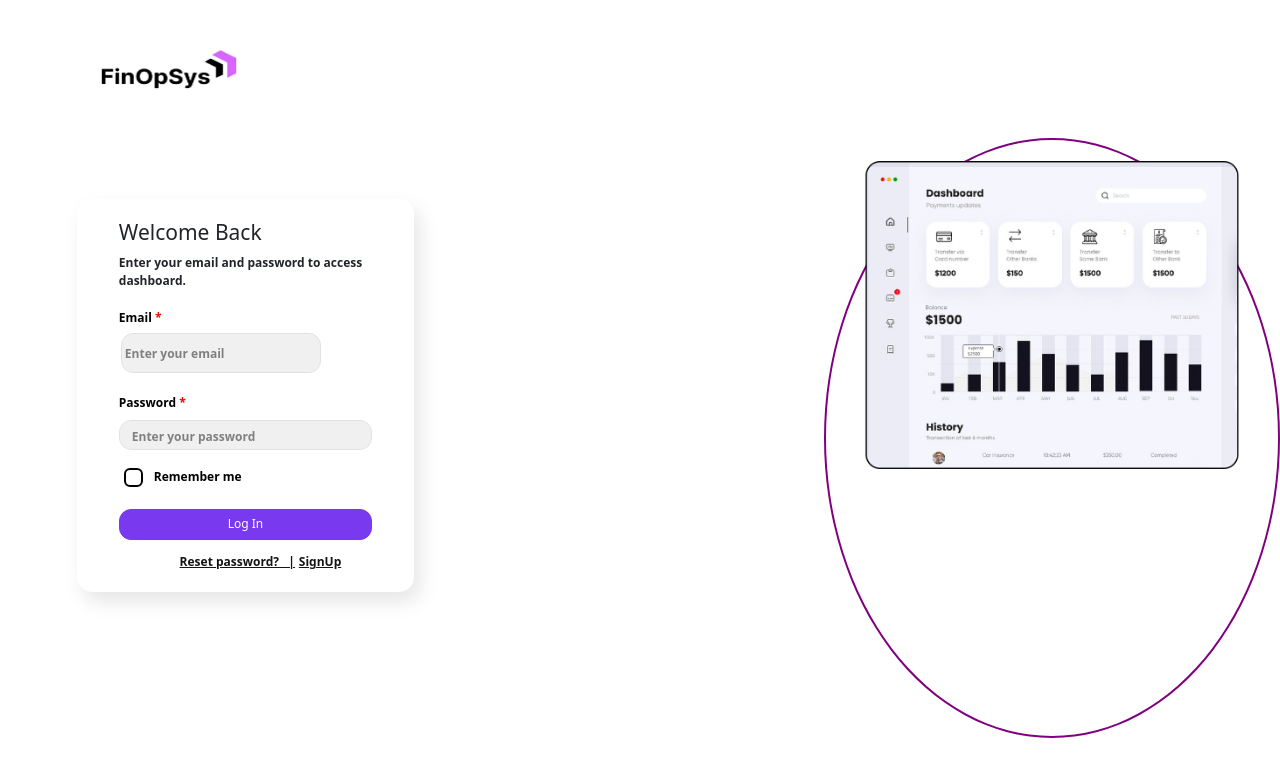
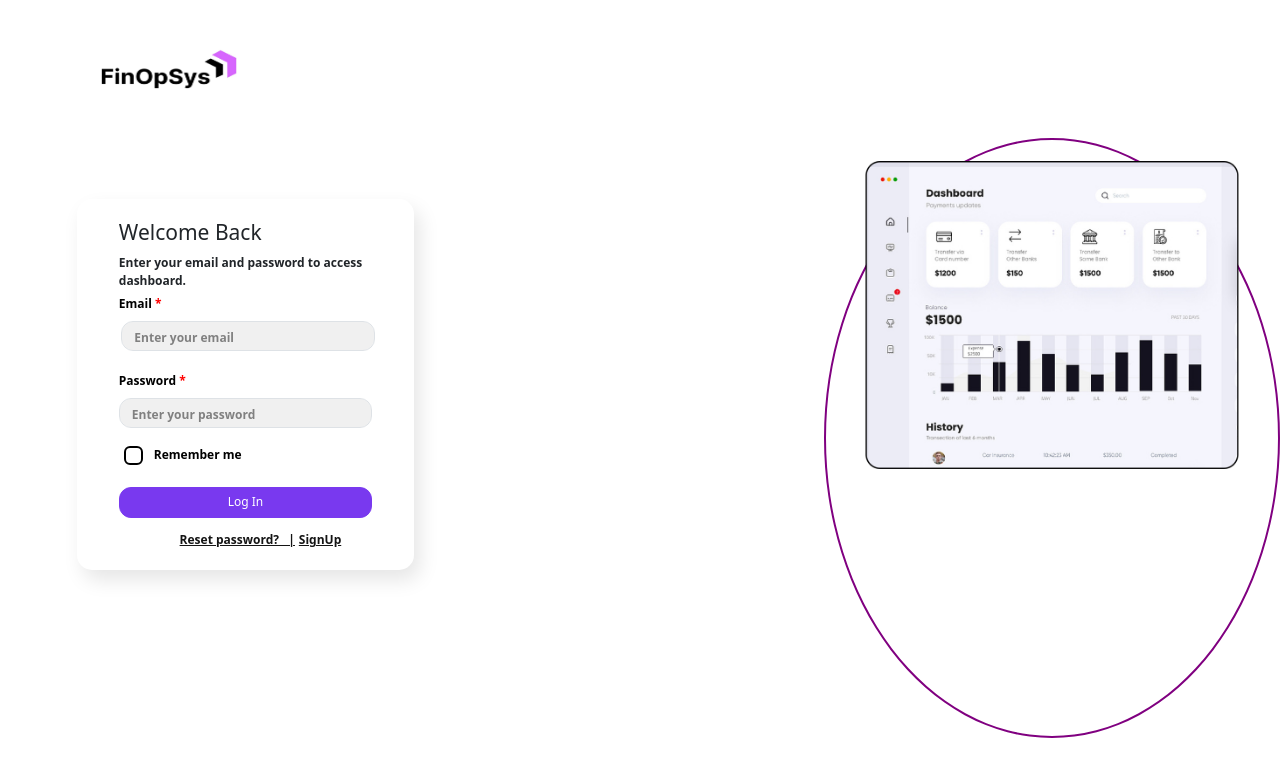
Before and after one commit to FinOpSys-India/frontend-fdev, a React (Create React App) app: page /login in a window 1280 px wide. Shown: the top 776 px of the page. Built offline with nearby package versions, Linux system fonts and the light colour scheme; no server answers.

Commit message:
changed css of Login form

```diff
--- a/src/Login/Login.js
+++ b/src/Login/Login.js
@@ -85,18 +85,12 @@ function Login() {
             </div>
 
             <div className="mb-3">
-              <label htmlFor="email" className="form-label email">
+              <label htmlFor="emailLogin" className="form-label">
                 Email <span style={{color:"red"}}>*</span>
               </label>
-              <input
-                type="email"
-                className="form-control input"
-                id="email"
-                style={{marginLeft:'1%'}}
-                aria-describedby="emailHelp"
-                placeholder="Enter your email" required
-                value={values.workEmail}
-                onChange={(e) =>
+              <input type="email" className="form-control input"
+                id="emailLogin" style={{marginLeft:'1%'}} aria-describedby="emailHelp"
+                placeholder="Enter your email" required value={values.workEmail} onChange={(e) =>
                   setValues({ ...values, workEmail: e.target.value })
                 }
               />
--- a/src/Login/login.css
+++ b/src/Login/login.css
@@ -16,24 +16,6 @@
     margin-left: 6%;
     gap:400px;
 
-
-
-    .loginform{
-        width:56%;
-        height: 10%;
-        box-shadow: 6px 10px 20px 0px rgba(0, 0, 0, 0.1);
-        padding: 21px 42px 21px 42px;
-        margin-top: -3.9%;
-        border-radius: 15px;
-    }
-
-
-    .HeadingAndCaption{
-        display: flex;
-        flex-direction: column;
-        gap: -6px;
-    }
-
     h3{
         font-size: 16px;
     }
@@ -44,47 +26,20 @@
     }
 
 
-    .email{
-        padding-top: 19px;
-    }
-
-    label, ::placeholder{
-        font-size: 10.9px;
-        color: black;
-        font-weight: 600;
-    }
-
     .form-select{
         background-color: rgba(240, 240, 240, 1);
         border-radius: 12px;
         /* border: 1px solid rgba(121, 57, 239, 0.4); */
     }
 
-    .div{
-        margin-top:-3px;
-    }
-
-    .input{
-        height: 30px;
-        background-color: rgba(240, 240, 240, 1);
-        border-radius: 10px;
-    }
-
-
     .check{
-       /* height: 120%; */
        background-color: white;
     }
-
-
 
     .imageDiv{
         float: right;
        margin-top: -9%;
     }
-
-
-
     .loginBtn{
         width: 100%;
         height: 40px;
```
